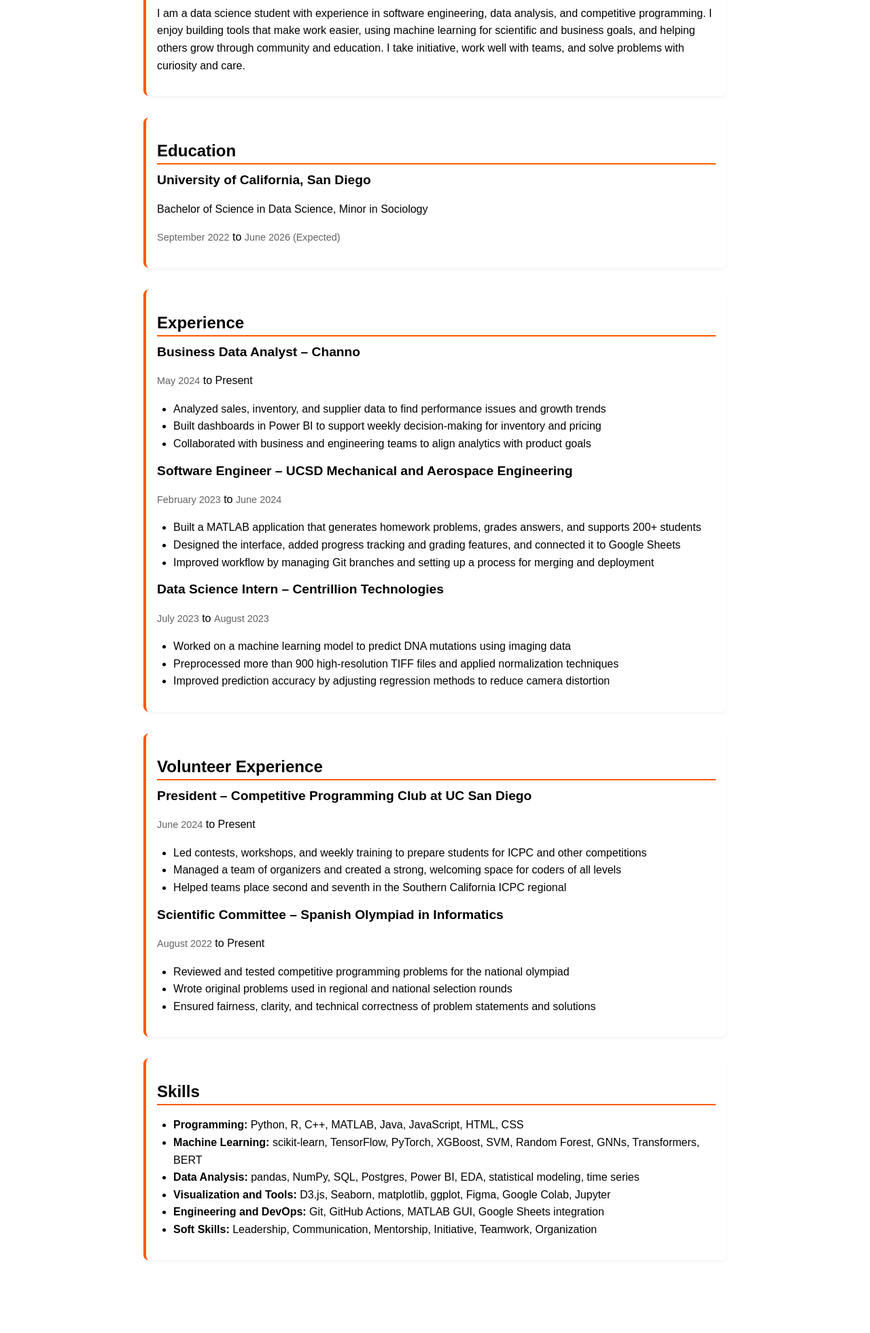
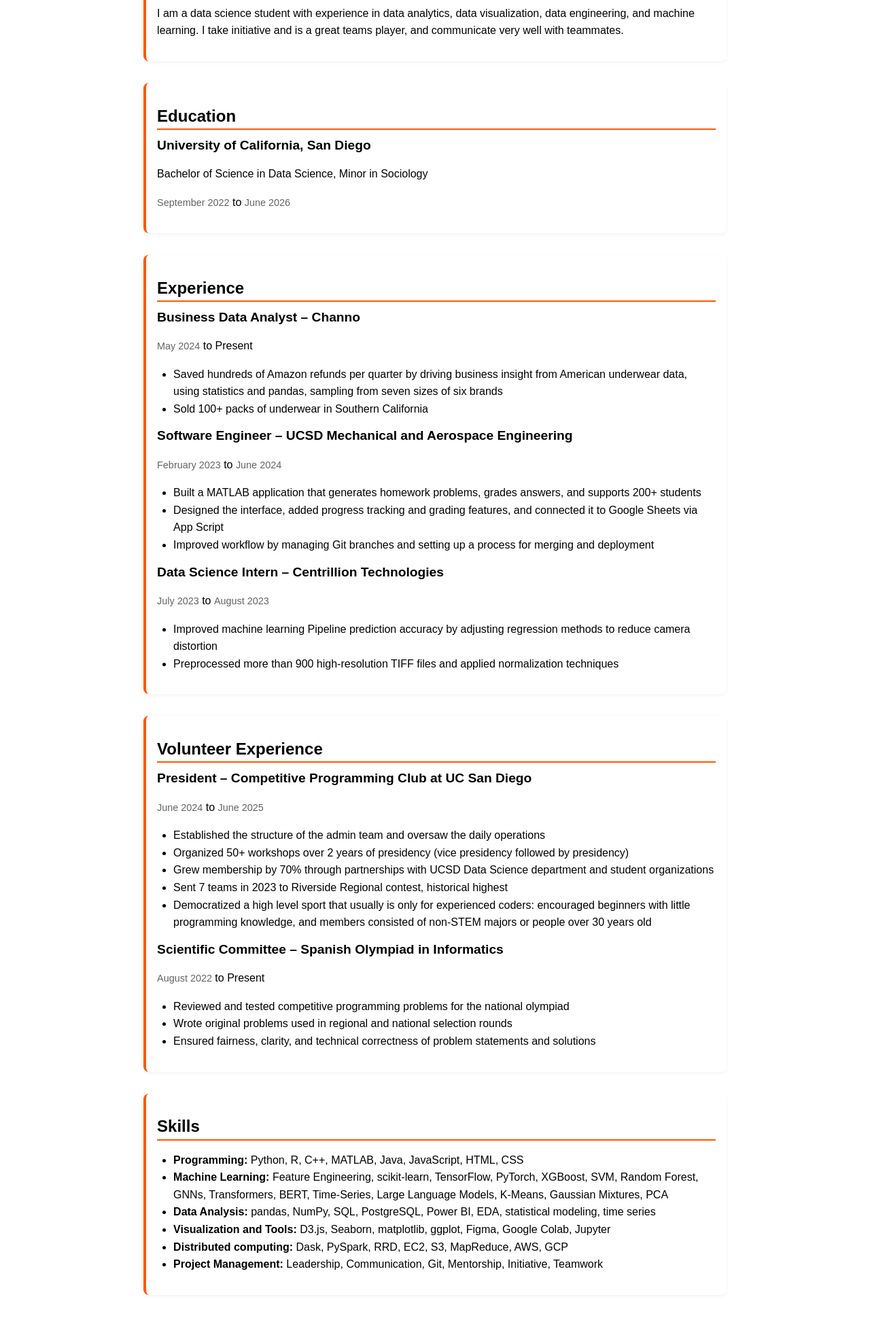
Before and after one commit to HuizeMao/portfolio, a website: page resume/index.html in a window 1280 px wide. Shown: the part 554-2515 px from the top of the page at 68% size. Before the commit the page ends 2464 px from the top, so only its background shows below. Drawn offline with Linux system fonts and the light colour scheme.

Commit message:
feat: updated structure

```diff
--- a/global.js
+++ b/global.js
@@ -23,8 +23,8 @@ let pages = [
   { url: '', title: 'Home' },
   { url: 'projects/', title: 'Projects' },
   { url: 'resume/', title: 'Resume' },
-  { url: 'contact/', title: 'Contact' },
-  { url: 'Meta/', title: 'Meta' },
+  // { url: 'contact/', title: 'Contact' },
+  // { url: 'Meta/', title: 'Meta' },
   { url: 'https://github.com/HuizeMao', title: 'GitHub' }
 ];
 
--- a/resume/index.html
+++ b/resume/index.html
@@ -10,14 +10,14 @@
 
   <section>
     <header><h2>Contact</h2></header>
-    <p>Email: <a href="mailto:Huizemao@gmail.com">Huizemao@gmail.com</a></p>
+    <p>Email: <a href="mailto:h2mao@ucsd.edu">h2mao@ucsd.edu</a></p>
     <p>LinkedIn: <a href="https://www.linkedin.com/in/huize-m/">linkedin.com/in/huize-m</a></p>
     <p>GitHub: <a href="https://github.com/HuizeMao">github.com/HuizeMao</a></p>
   </section>
 
   <section>
     <header><h2>Summary</h2></header>
-    <p>I am a data science student with experience in software engineering, data analysis, and competitive programming. I enjoy building tools that make work easier, using machine learning for scientific and business goals, and helping others grow through community and education. I take initiative, work well with teams, and solve problems with curiosity and care.</p>
+    <p>I am a data science student with experience in data analytics, data visualization, data engineering, and machine learning. I take initiative and is a great teams player, and communicate very well with teammates.</p>
   </section>
 
   <section>
@@ -25,7 +25,7 @@
     <article>
       <h3>University of California, San Diego</h3>
       <p>Bachelor of Science in Data Science, Minor in Sociology</p>
-      <p><time datetime="2022-09">September 2022</time> to <time datetime="2026-06">June 2026 (Expected)</time></p>
+      <p><time datetime="2022-09">September 2022</time> to <time datetime="2026-06">June 2026</time></p>
     </article>
   </section>
 
@@ -36,9 +36,8 @@
       <h3>Business Data Analyst – Channo</h3>
       <time datetime="2024-05">May 2024</time> to Present
       <ul>
-        <li>Analyzed sales, inventory, and supplier data to find performance issues and growth trends</li>
-        <li>Built dashboards in Power BI to support weekly decision-making for inventory and pricing</li>
-        <li>Collaborated with business and engineering teams to align analytics with product goals</li>
+        <li>Saved hundreds of Amazon refunds per quarter by driving business insight from American underwear data, using statistics and pandas, sampling from seven sizes of six brands</li>
+        <li>Sold 100+ packs of underwear in Southern California</li>
       </ul>
     </article>
 
@@ -47,7 +46,7 @@
       <time datetime="2023-02">February 2023</time> to <time datetime="2024-06">June 2024</time>
       <ul>
         <li>Built a MATLAB application that generates homework problems, grades answers, and supports 200+ students</li>
-        <li>Designed the interface, added progress tracking and grading features, and connected it to Google Sheets</li>
+        <li>Designed the interface, added progress tracking and grading features, and connected it to Google Sheets via App Script</li>
         <li>Improved workflow by managing Git branches and setting up a process for merging and deployment</li>
       </ul>
     </article>
@@ -56,9 +55,8 @@
       <h3>Data Science Intern – Centrillion Technologies</h3>
       <time datetime="2023-07">July 2023</time> to <time datetime="2023-08">August 2023</time>
       <ul>
-        <li>Worked on a machine learning model to predict DNA mutations using imaging data</li>
+        <li>Improved machine learning Pipeline prediction accuracy by adjusting regression methods to reduce camera distortion</li>
         <li>Preprocessed more than 900 high-resolution TIFF files and applied normalization techniques</li>
-        <li>Improved prediction accuracy by adjusting regression methods to reduce camera distortion</li>
       </ul>
     </article>
   </section>
@@ -68,11 +66,13 @@
 
     <article>
       <h3>President – Competitive Programming Club at UC San Diego</h3>
-      <time datetime="2024-06">June 2024</time> to Present
+      <time datetime="2024-06">June 2024</time> to <time datetime="2024-06">June 2025</time>
       <ul>
-        <li>Led contests, workshops, and weekly training to prepare students for ICPC and other competitions</li>
-        <li>Managed a team of organizers and created a strong, welcoming space for coders of all levels</li>
-        <li>Helped teams place second and seventh in the Southern California ICPC regional</li>
+        <li>Established the structure of the admin team and oversaw the daily operations</li>
+        <li>Organized 50+ workshops over 2 years of presidency (vice presidency followed by presidency)</li>
+        <li>Grew membership by 70% through partnerships with UCSD Data Science department and student organizations</li>
+        <li>Sent 7 teams in 2023 to Riverside Regional contest, historical highest</li>
+        <li>Democratized a high level sport that usually is only for experienced coders: encouraged beginners with little programming knowledge, and members consisted of non-STEM majors or people over 30 years old</li>
       </ul>
     </article>
 
@@ -91,11 +91,11 @@
     <header><h2>Skills</h2></header>
     <ul>
       <li><strong>Programming:</strong> Python, R, C++, MATLAB, Java, JavaScript, HTML, CSS</li>
-      <li><strong>Machine Learning:</strong> scikit-learn, TensorFlow, PyTorch, XGBoost, SVM, Random Forest, GNNs, Transformers, BERT</li>
-      <li><strong>Data Analysis:</strong> pandas, NumPy, SQL, Postgres, Power BI, EDA, statistical modeling, time series</li>
+      <li><strong>Machine Learning:</strong> Feature Engineering, scikit-learn, TensorFlow, PyTorch, XGBoost, SVM, Random Forest, GNNs, Transformers, BERT, Time-Series, Large Language Models, K-Means, Gaussian Mixtures, PCA</li>
+      <li><strong>Data Analysis:</strong> pandas, NumPy, SQL, PostgreSQL, Power BI, EDA, statistical modeling, time series</li>
       <li><strong>Visualization and Tools:</strong> D3.js, Seaborn, matplotlib, ggplot, Figma, Google Colab, Jupyter</li>
-      <li><strong>Engineering and DevOps:</strong> Git, GitHub Actions, MATLAB GUI, Google Sheets integration</li>
-      <li><strong>Soft Skills:</strong> Leadership, Communication, Mentorship, Initiative, Teamwork, Organization</li>
+      <li><strong>Distributed computing:</strong> Dask, PySpark, RRD, EC2, S3, MapReduce, AWS, GCP</li>
+      <li><strong>Project Management:</strong> Leadership, Communication, Git, Mentorship, Initiative, Teamwork</li>
     </ul>
   </section>
 
```
Also changed, not shown: index.html (+1 -1 lines), lib/projects.json (+21 -28 lines), projects/project.js (+9 -0 lines).
